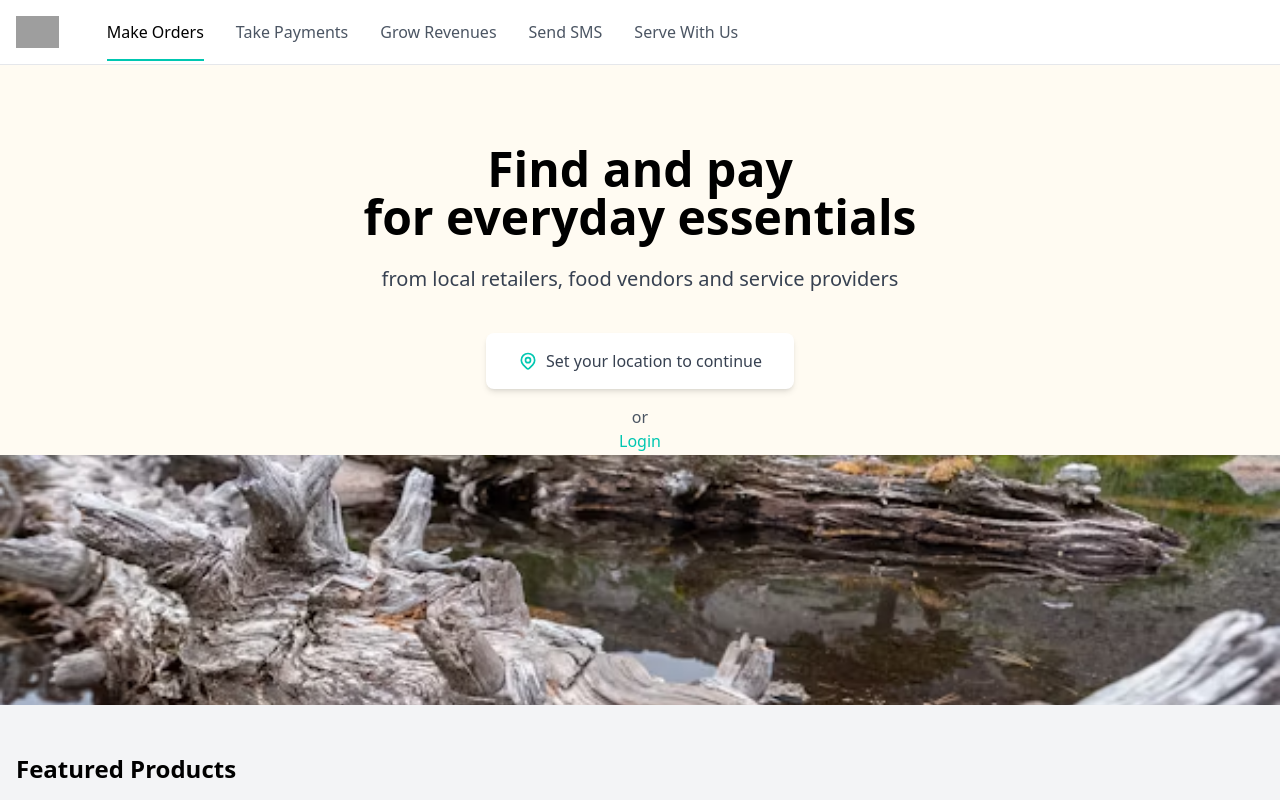
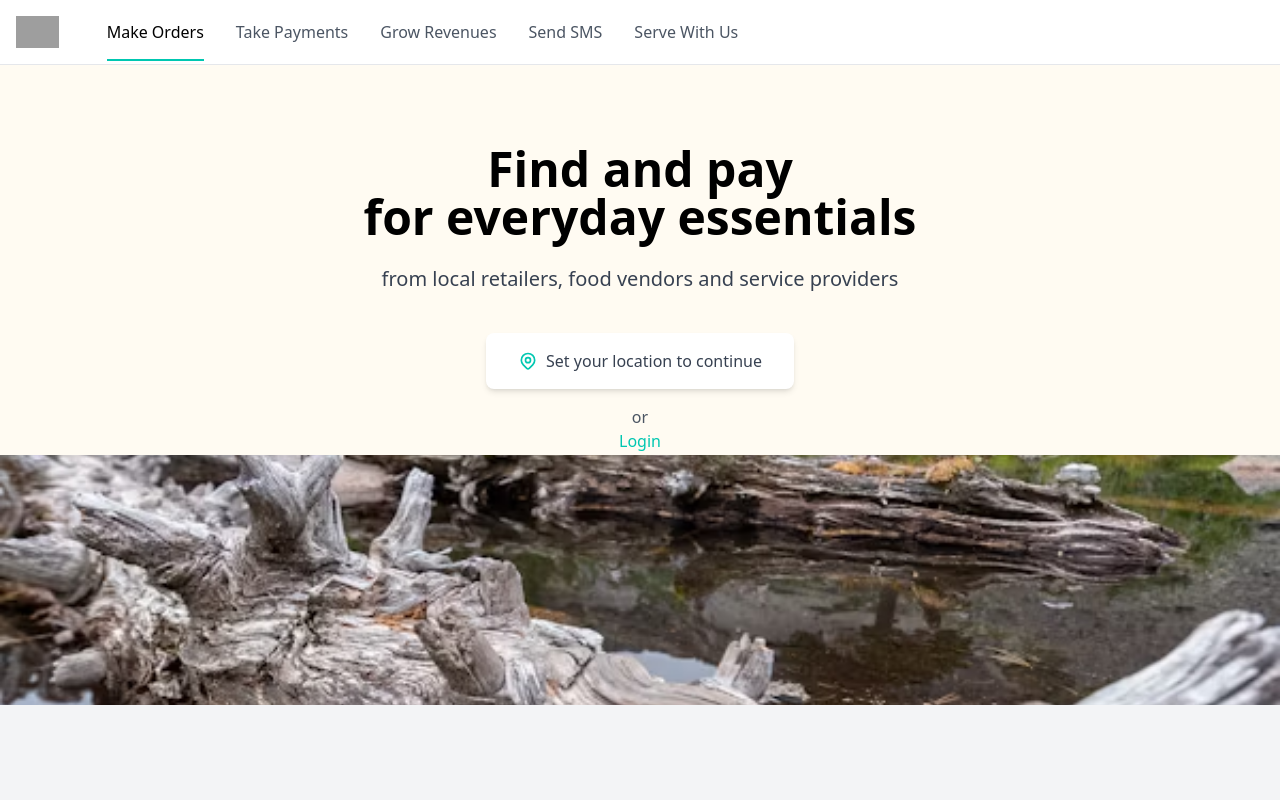
Before and after one commit to AWESOME04/Hubtel, a React (Vite) app: page / in a window 1280 px wide. Shown: the top 800 px of the page. Built offline with nearby package versions, Linux system fonts and the light colour scheme; grey boxes are pictures that could not be loaded.

Commit message:
feat: make navbar sticky

```diff
--- a/src/components/Navbar.tsx
+++ b/src/components/Navbar.tsx
@@ -4,7 +4,7 @@
 
 const Navbar: React.FC = () => {
   return (
-    <nav className="bg-white py-4 border-b">
+    <nav className="bg-white py-4 border-b sticky top-0 z-50">
       <div className="container mx-auto px-4">
         <div className="flex justify-between items-center">
           <div className="flex items-center space-x-12">
--- a/src/pages/HomePage.tsx
+++ b/src/pages/HomePage.tsx
@@ -10,7 +10,7 @@
       <HeroSection />
       <section className="bg-gray-100 py-12">
         <div className="container mx-auto">
-          <h2 className="text-2xl font-bold mb-6">Featured Products</h2>
+          {/* <h2 className="text-2xl font-bold mb-6">Featured Products</h2> */}
         </div>
       </section>
       <Footer />
```
